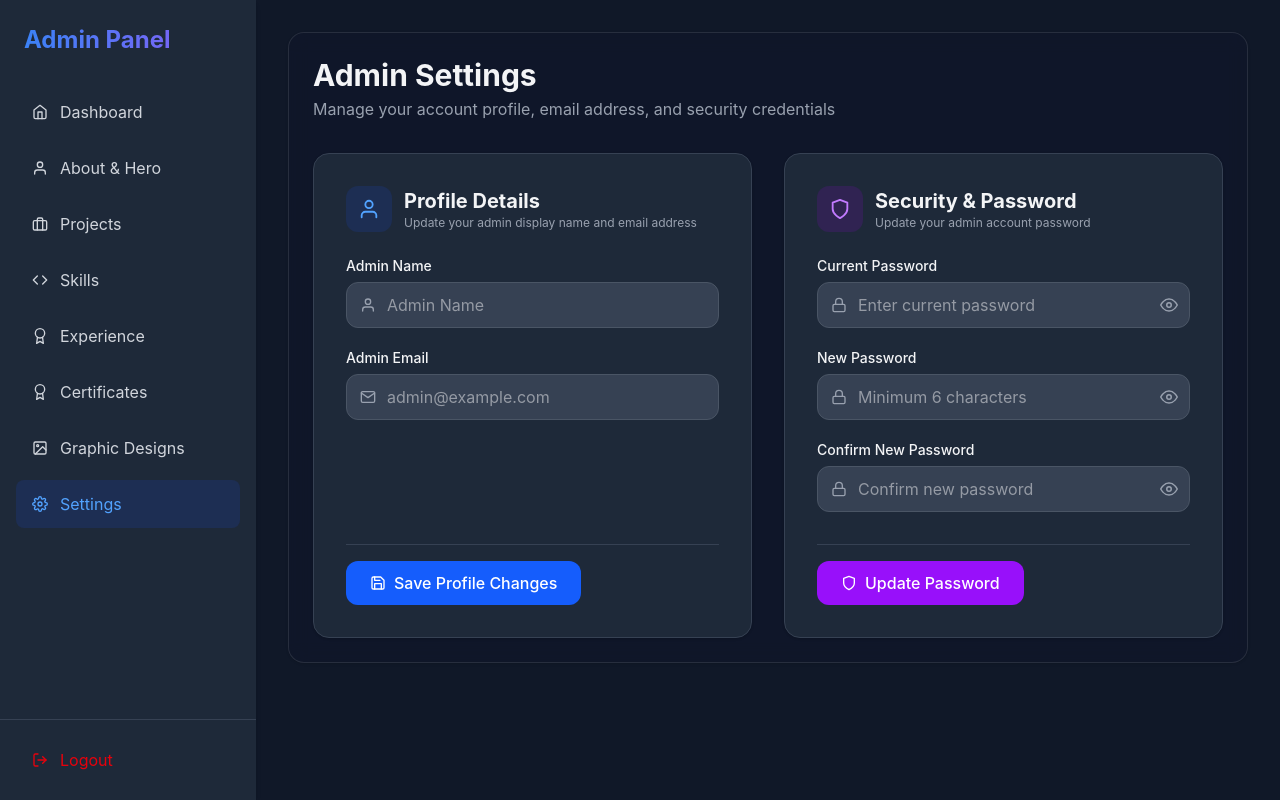
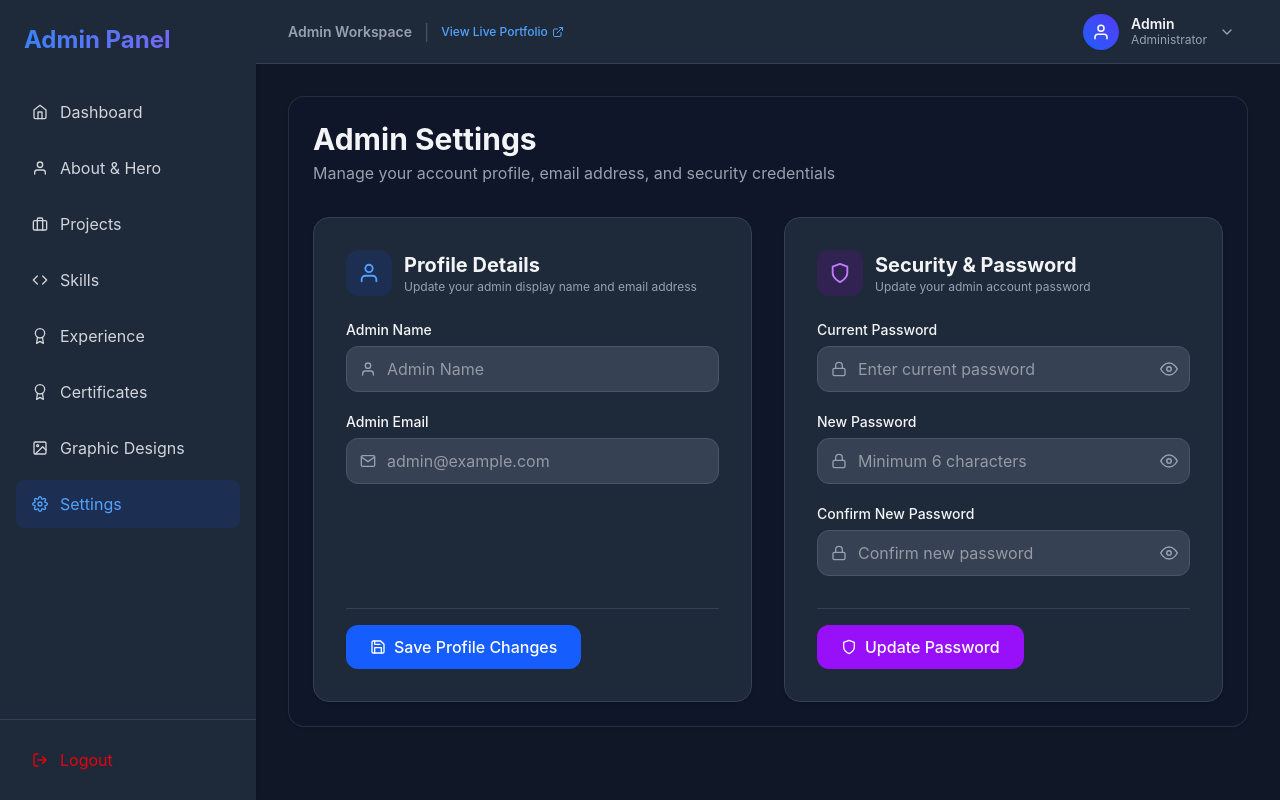
Before and after one commit to shivamdevlabs/Shivam-Srivastava-Portfolio, a React (Vite) app in the folder frontend/: page /admin/settings in a window 1280 px wide. Built offline with nearby package versions, Linux system fonts and the light colour scheme; no server answers; sample sign-in values are in the browser's storage.

Commit message:
Admin settings feature introduced

```diff
--- a/frontend/src/components/AdminLayout.jsx
+++ b/frontend/src/components/AdminLayout.jsx
@@ -1,5 +1,7 @@
+import { useState, useEffect, useRef } from "react";
 import { Outlet, Link, useLocation } from "react-router-dom";
 import { useAuth } from "../context/AuthContext";
+import api from "../services/api";
 import {
   FiHome,
   FiUser,
@@ -9,11 +11,54 @@ import {
   FiLogOut,
   FiImage,
   FiCode,
+  FiChevronDown,
+  FiExternalLink,
 } from "react-icons/fi";
 
 const AdminLayout = () => {
   const { logout } = useAuth();
   const location = useLocation();
+  const [adminUser, setAdminUser] = useState({ name: "Admin", email: "" });
+  const [isDropdownOpen, setIsDropdownOpen] = useState(false);
+  const dropdownRef = useRef(null);
+
+  const fetchAdminUser = async () => {
+    try {
+      const res = await api.get("/auth/me");
+      if (res.data) {
+        setAdminUser(res.data);
+      }
+    } catch {
+      // fallback to default
+    }
+  };
+
+  useEffect(() => {
+    fetchAdminUser();
+
+    const handleProfileUpdated = () => {
+      fetchAdminUser();
+    };
+
+    window.addEventListener("admin-profile-updated", handleProfileUpdated);
+    return () => {
+      window.removeEventListener("admin-profile-updated", handleProfileUpdated);
+    };
+  }, []);
+
+  // Close dropdown when clicking outside
+  useEffect(() => {
+    const handleClickOutside = (event) => {
+      if (dropdownRef.current && !dropdownRef.current.contains(event.target)) {
+        setIsDropdownOpen(false);
+      }
+    };
+
+    document.addEventListener("mousedown", handleClickOutside);
+    return () => {
+      document.removeEventListener("mousedown", handleClickOutside);
+    };
+  }, []);
 
   const navItems = [
     { name: "Dashboard", path: "/admin", icon: <FiHome /> },
@@ -29,7 +74,7 @@ const AdminLayout = () => {
   return (
     <div className="flex h-screen bg-gray-100 dark:bg-gray-900 overflow-hidden">
       {/* Sidebar */}
-      <aside className="w-64 bg-white dark:bg-gray-800 shadow-md h-full flex flex-col">
+      <aside className="w-64 bg-white dark:bg-gray-800 shadow-md h-full flex flex-col shrink-0">
         <div className="p-6">
           <h2 className="text-2xl font-bold gradient-text">Admin Panel</h2>
         </div>
@@ -63,12 +108,97 @@ const AdminLayout = () => {
         </div>
       </aside>
 
-      {/* Main Content */}
-      <main className="flex-1 overflow-y-auto p-8 text-gray-800 dark:text-gray-100">
-        <div className="max-w-6xl mx-auto glass p-6 rounded-2xl shadow-sm">
-          <Outlet />
-        </div>
-      </main>
+      {/* Main Area with Topbar and Content */}
+      <div className="flex-1 flex flex-col h-full overflow-hidden">
+        {/* Top Header Bar */}
+        <header className="h-16 bg-white dark:bg-gray-800 border-b border-gray-200 dark:border-gray-700 px-8 flex items-center justify-between shadow-xs shrink-0 z-20">
+          <div className="flex items-center space-x-3">
+            <span className="text-sm font-semibold text-gray-500 dark:text-gray-400">
+              Admin Workspace
+            </span>
+            <span className="text-gray-300 dark:text-gray-600">|</span>
+            <Link
+              to="/"
+              target="_blank"
+              rel="noreferrer"
+              className="text-xs font-medium text-blue-600 dark:text-blue-400 hover:underline flex items-center gap-1"
+            >
+              <span>View Live Portfolio</span>
+              <FiExternalLink size={12} />
+            </Link>
+          </div>
+
+          {/* Admin User Profile Button & Dropdown */}
+          <div className="relative" ref={dropdownRef}>
+            <button
+              onClick={() => setIsDropdownOpen(!isDropdownOpen)}
+              className="flex items-center space-x-3 p-1.5 pr-3 rounded-full hover:bg-gray-100 dark:hover:bg-gray-700/60 transition cursor-pointer border border-transparent hover:border-gray-200 dark:hover:border-gray-600"
+              aria-label="Admin Profile Menu"
+            >
+              <div className="w-9 h-9 rounded-full bg-gradient-to-tr from-blue-600 to-indigo-600 text-white flex items-center justify-center font-bold shadow-xs">
+                <FiUser size={18} />
+              </div>
+              <div className="text-left hidden sm:block">
+                <p className="text-sm font-semibold leading-tight text-gray-800 dark:text-gray-100">
+                  {adminUser.name || "Admin"}
+                </p>
+                <p className="text-xs text-gray-500 dark:text-gray-400">
+                  Administrator
+                </p>
+              </div>
+              <FiChevronDown
+                size={16}
+                className={`text-gray-400 transition-transform duration-200 ${
+                  isDropdownOpen ? "rotate-180" : ""
+                }`}
+              />
+            </button>
+
+            {/* Dropdown Menu */}
+            {isDropdownOpen && (
+              <div className="absolute right-0 mt-2 w-56 bg-white dark:bg-gray-800 rounded-2xl shadow-xl border border-gray-100 dark:border-gray-700 py-2 z-50 animate-in fade-in zoom-in-95 duration-150">
+                <div className="px-4 py-3 border-b border-gray-100 dark:border-gray-700">
+                  <p className="text-sm font-semibold text-gray-900 dark:text-white truncate">
+                    {adminUser.name || "Admin"}
+                  </p>
+                  <p className="text-xs text-gray-500 dark:text-gray-400 truncate mt-0.5">
+                    {adminUser.email || "admin@admin.com"}
+                  </p>
+                </div>
+                <div className="py-1">
+                  <Link
+                    to="/admin/settings"
+                    onClick={() => setIsDropdownOpen(false)}
+                    className="flex items-center space-x-3 px-4 py-2.5 text-sm text-gray-700 dark:text-gray-200 hover:bg-blue-50 dark:hover:bg-blue-900/20 hover:text-blue-600 dark:hover:text-blue-400 transition font-medium"
+                  >
+                    <FiSettings size={17} className="text-gray-400" />
+                    <span>Settings</span>
+                  </Link>
+                </div>
+                <div className="border-t border-gray-100 dark:border-gray-700 pt-1">
+                  <button
+                    onClick={() => {
+                      setIsDropdownOpen(false);
+                      logout();
+                    }}
+                    className="flex items-center space-x-3 px-4 py-2.5 text-sm text-red-600 hover:bg-red-50 dark:hover:bg-red-900/20 w-full text-left transition font-medium"
+                  >
+                    <FiLogOut size={17} />
+                    <span>Logout</span>
+                  </button>
+                </div>
+              </div>
+            )}
+          </div>
+        </header>
+
+        {/* Scrollable Main Content */}
+        <main className="flex-1 overflow-y-auto p-8 text-gray-800 dark:text-gray-100">
+          <div className="max-w-6xl mx-auto glass p-6 rounded-2xl shadow-sm">
+            <Outlet />
+          </div>
+        </main>
+      </div>
     </div>
   );
 };
--- a/frontend/src/pages/AdminSettings.jsx
+++ b/frontend/src/pages/AdminSettings.jsx
@@ -105,6 +105,7 @@ const AdminSettings = () => {
       setOriginalEmail(profile.email.trim().toLowerCase());
       setCurrentPasswordForEmail('');
       showStatus('success', 'Admin profile updated successfully!');
+      window.dispatchEvent(new Event('admin-profile-updated'));
     } catch (err) {
       console.error('Profile update failed:', err);
       showStatus(
```
